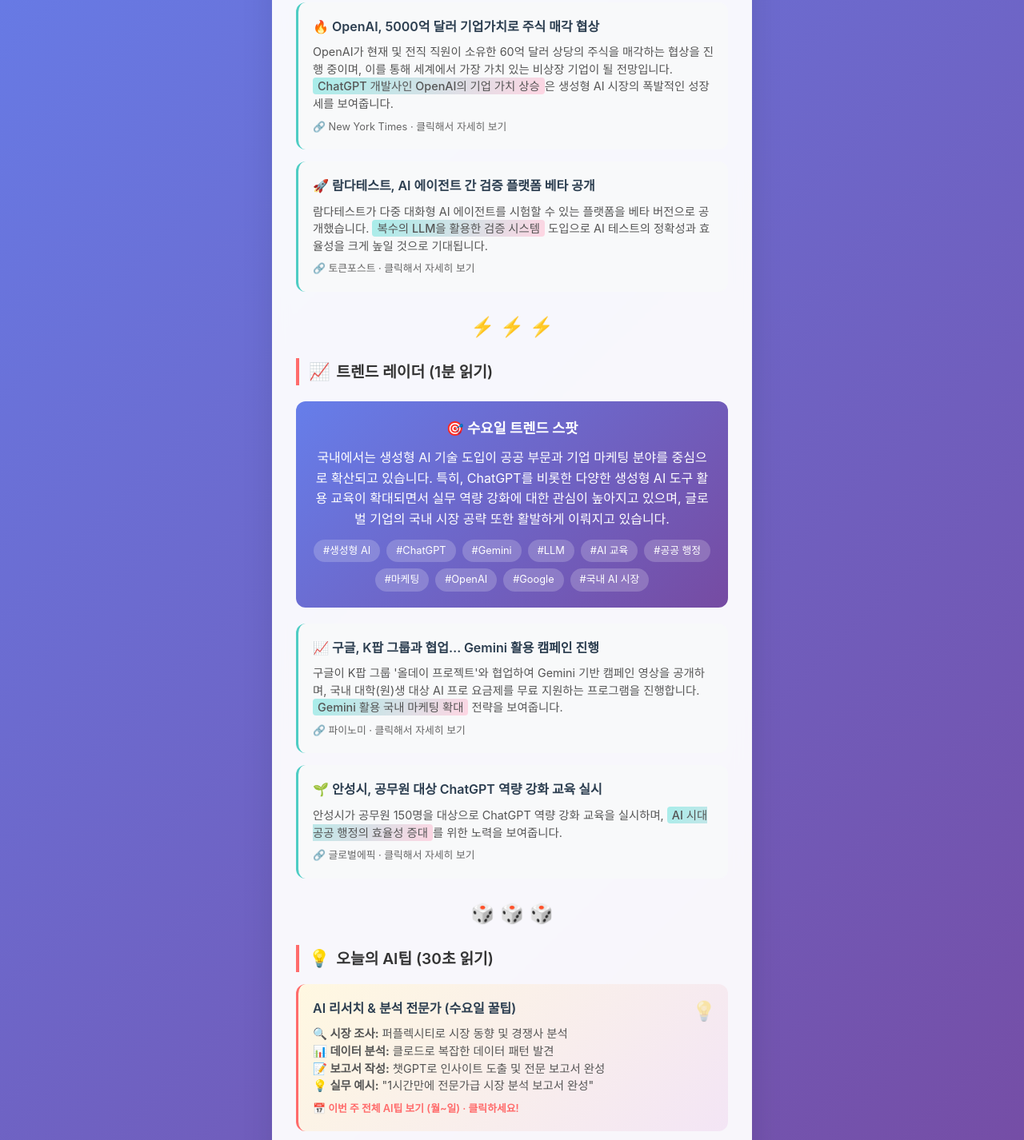
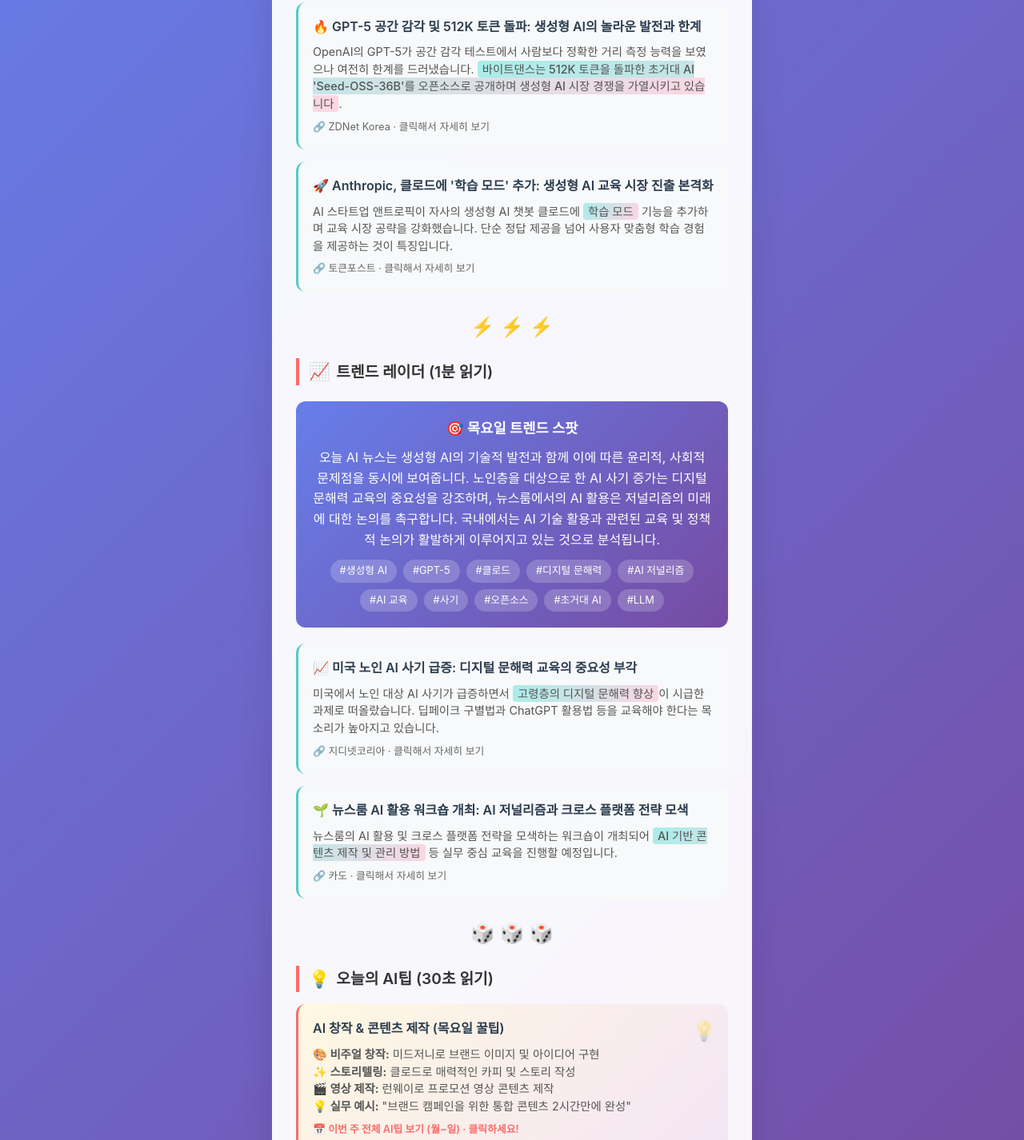
Before and after one commit to chrisryugj/AIDo, a plain HTML site: page index.html in a window 1280 px wide. Shown: the part 251-1677 px from the top of the page at 80% size. Drawn offline with Linux system fonts and the light colour scheme.

Commit message:
Update index.html

```diff
--- a/index.html
+++ b/index.html
@@ -9,8 +9,8 @@
     <!-- Open Graph / Facebook -->
     <meta property="og:type" content="website">
     <meta property="og:url" content="https://chrisryugj.github.io/AIDo/">
-    <meta property="og:title" content="AI.Do 일일뉴스 (25.08.20.수) - 3분 완독! 오늘의 AI 소식">
-    <meta property="og:description" content="OpenAI의 5000억 달러 기업가치, 람다테스트의 AI 에이전트 검증 플랫폼, 구글의 K팝 협업 등 생성형 AI 최신 소식과 국내 AI 시장 동향을 담은 일일 뉴스입니다.">
+    <meta property="og:title" content="AI.Do 일일뉴스 (25.08.21.목) - 3분 완독! 오늘의 AI 소식">
+    <meta property="og:description" content="GPT-5의 공간 감각 발전과 512K 토큰 돌파, 클로드의 학습 모드 추가 등 생성형 AI 최신 소식과 노인 AI 사기, 뉴스룸 AI 활용 등 국내 AI 트렌드를 종합적으로 분석했습니다.">
     <meta property="og:image" content="https://chrisryugj.github.io/AIDo/images/aido-og-image.png">
     <meta property="og:image:width" content="1200">
     <meta property="og:image:height" content="630">
@@ -19,16 +19,16 @@
     <!-- Twitter -->
     <meta property="twitter:card" content="summary_large_image">
     <meta property="twitter:url" content="https://chrisryugj.github.io/AIDo/">
-    <meta property="twitter:title" content="AI.Do 일일뉴스 (25.08.20.수) - 3분 완독! 오늘의 AI 소식">
-    <meta property="twitter:description" content="OpenAI의 5000억 달러 기업가치, 람다테스트의 AI 에이전트 검증 플랫폼, 구글의 K팝 협업 등 생성형 AI 최신 소식과 국내 AI 시장 동향을 담은 일일 뉴스입니다.">
+    <meta property="twitter:title" content="AI.Do 일일뉴스 (25.08.21.목) - 3분 완독! 오늘의 AI 소식">
+    <meta property="twitter:description" content="GPT-5의 공간 감각 발전과 512K 토큰 돌파, 클로드의 학습 모드 추가 등 생성형 AI 최신 소식과 노인 AI 사기, 뉴스룸 AI 활용 등 국내 AI 트렌드를 종합적으로 분석했습니다.">
     <meta property="twitter:image" content="https://chrisryugj.github.io/AIDo/images/aido-og-image.png">
 
     <!-- 네이버/다음 -->
-    <meta name="description" content="OpenAI의 5000억 달러 기업가치, 람다테스트의 AI 에이전트 검증 플랫폼, 구글의 K팝 협업 등 생성형 AI 최신 소식과 국내 AI 시장 동향을 담은 일일 뉴스입니다.">
-    <meta name="keywords" content="AI뉴스, 인공지능, 생성형 AI, ChatGPT, OpenAI, Google Gemini, 람다테스트, AI 교육, 국내 AI 시장, LLM, AI 테스트, K팝">
+    <meta name="description" content="GPT-5의 공간 감각 발전과 512K 토큰 돌파, 클로드의 학습 모드 추가 등 생성형 AI 최신 소식과 노인 AI 사기, 뉴스룸 AI 활용 등 국내 AI 트렌드를 종합적으로 분석했습니다.">
+    <meta name="keywords" content="AI뉴스, 인공지능, 생성형 AI, GPT-5, 클로드, Anthropic, OpenAI, 바이트댄스, Seed-OSS-36B, AI 사기, 디지털 문해력, AI 저널리즘, 뉴스룸, 교육, 오픈소스, 초거대 AI, LLM,  AI 트렌드, 한국 AI 시장">
     <meta name="author" content="류주임">
 
-    <title>AI.Do 일일뉴스(25.08.20.수)</title>
+    <title>AI.Do 일일뉴스(25.08.21.목)</title>
     <style>
         * {
             margin: 0;
@@ -553,7 +553,7 @@
 <body>
     <div class="container">
         <header class="header">
-            <div class="date">2025년 08월 20일 (수)</div>
+            <div class="date">2025년 08월 21일 (목)</div>
             <h1 class="title">AI.Do 일일뉴스</h1>
             <div class="subtitle">3분 완독! 오늘의 AI 소식</div>
         </header>
@@ -566,18 +566,18 @@
                 </h2>
 
 
-                <a href="https://www.nytimes.com/2025/08/19/technology/openai-chatgpt-stock-sale-valuation.html?partner=naver" target="_blank" class="news-item">
-                    <h3 class="news-title">🔥 OpenAI, 5000억 달러 기업가치로 주식 매각 협상</h3>
+                <a href="https://zdnet.co.kr/view/?no=20250820212905" target="_blank" class="news-item">
+                    <h3 class="news-title">🔥 GPT-5 공간 감각 및 512K 토큰 돌파: 생성형 AI의 놀라운 발전과 한계</h3>
                     <p class="news-content">
-                        OpenAI가 현재 및 전직 직원이 소유한 60억 달러 상당의 주식을 매각하는 협상을 진행 중이며, 이를 통해 세계에서 가장 가치 있는 비상장 기업이 될 전망입니다. <span class='highlight'>ChatGPT 개발사인 OpenAI의 기업 가치 상승</span>은 생성형 AI 시장의 폭발적인 성장세를 보여줍니다.
+                        OpenAI의 GPT-5가 공간 감각 테스트에서 사람보다 정확한 거리 측정 능력을 보였으나 여전히 한계를 드러냈습니다.  <span class='highlight'>바이트댄스는 512K 토큰을 돌파한 초거대 AI 'Seed-OSS-36B'를 오픈소스로 공개하며 생성형 AI 시장 경쟁을 가열시키고 있습니다</span>.
                     </p>
-                    <div class="external-link">🔗 New York Times · 클릭해서 자세히 보기</div>
+                    <div class="external-link">🔗 ZDNet Korea · 클릭해서 자세히 보기</div>
                 </a>
 
-                <a href="https://www.tokenpost.kr/news/ai/278306" target="_blank" class="news-item">
-                    <h3 class="news-title">🚀 람다테스트, AI 에이전트 간 검증 플랫폼 베타 공개</h3>
+                <a href="https://www.tokenpost.kr/news/ai/277018" target="_blank" class="news-item">
+                    <h3 class="news-title">🚀 Anthropic, 클로드에 '학습 모드' 추가: 생성형 AI 교육 시장 진출 본격화</h3>
                     <p class="news-content">
-                        람다테스트가 다중 대화형 AI 에이전트를 시험할 수 있는 플랫폼을 베타 버전으로 공개했습니다. <span class='highlight'>복수의 LLM을 활용한 검증 시스템</span> 도입으로 AI 테스트의 정확성과 효율성을 크게 높일 것으로 기대됩니다.
+                        AI 스타트업 앤트로픽이 자사의 생성형 AI 챗봇 클로드에 <span class='highlight'>학습 모드</span> 기능을 추가하며 교육 시장 공략을 강화했습니다. 단순 정답 제공을 넘어 사용자 맞춤형 학습 경험을 제공하는 것이 특징입니다.
                     </p>
                     <div class="external-link">🔗 토큰포스트 · 클릭해서 자세히 보기</div>
                 </a>
@@ -593,38 +593,38 @@
                 </h2>
 
                 <div class="trend-box">
-                    <div class="trend-title">🎯 수요일 트렌드 스팟</div>
-                    <p>국내에서는 생성형 AI 기술 도입이 공공 부문과 기업 마케팅 분야를 중심으로 확산되고 있습니다.  특히, ChatGPT를 비롯한 다양한 생성형 AI 도구 활용 교육이 확대되면서 실무 역량 강화에 대한 관심이 높아지고 있으며,  글로벌 기업의 국내 시장 공략 또한 활발하게 이뤄지고 있습니다.</p>
+                    <div class="trend-title">🎯 목요일 트렌드 스팟</div>
+                    <p>오늘 AI 뉴스는 생성형 AI의 기술적 발전과 함께 이에 따른 윤리적, 사회적 문제점을 동시에 보여줍니다.  노인층을 대상으로 한 AI 사기 증가는 디지털 문해력 교육의 중요성을 강조하며,  뉴스룸에서의 AI 활용은 저널리즘의 미래에 대한 논의를 촉구합니다.  국내에서는 AI 기술 활용과 관련된 교육 및 정책적 논의가 활발하게 이루어지고 있는 것으로 분석됩니다.</p>
                     <div class="keywords">
                         <span class="keyword">#생성형 AI</span>
-                        <span class="keyword">#ChatGPT</span>
-                        <span class="keyword">#Gemini</span>
+                        <span class="keyword">#GPT-5</span>
+                        <span class="keyword">#클로드</span>
+                        <span class="keyword">#디지털 문해력</span>
+                        <span class="keyword">#AI 저널리즘</span>
+                        <span class="keyword">#AI 교육</span>
+                        <span class="keyword">#사기</span>
+                        <span class="keyword">#오픈소스</span>
+                        <span class="keyword">#초거대 AI</span>
                         <span class="keyword">#LLM</span>
-                        <span class="keyword">#AI 교육</span>
-                        <span class="keyword">#공공 행정</span>
-                        <span class="keyword">#마케팅</span>
-                        <span class="keyword">#OpenAI</span>
-                        <span class="keyword">#Google</span>
-                        <span class="keyword">#국내 AI 시장</span>
 
                     </div>
                 </div>
 
 
-                <a href="http://www.finomy.com/news/articleView.html?idxno=236773" target="_blank" class="news-item">
-                    <h3 class="news-title">📈 구글, K팝 그룹과 협업… Gemini 활용 캠페인 진행</h3>
+                <a href="http://www.g-enews.com/ko-kr/news/article/news_all/202508201653083685fbbec65dfb_1/article.html" target="_blank" class="news-item">
+                    <h3 class="news-title">📈 미국 노인 AI 사기 급증: 디지털 문해력 교육의 중요성 부각</h3>
                     <p class="news-content">
-                        구글이 K팝 그룹 '올데이 프로젝트'와 협업하여 Gemini 기반 캠페인 영상을 공개하며, 국내 대학(원)생 대상 AI 프로 요금제를 무료 지원하는 프로그램을 진행합니다. <span class='highlight'>Gemini 활용 국내 마케팅 확대</span> 전략을 보여줍니다.
+                        미국에서 노인 대상 AI 사기가 급증하면서 <span class='highlight'>고령층의 디지털 문해력 향상</span>이 시급한 과제로 떠올랐습니다.  딥페이크 구별법과 ChatGPT 활용법 등을 교육해야 한다는 목소리가 높아지고 있습니다.
                     </p>
-                    <div class="external-link">🔗 파이노미 · 클릭해서 자세히 보기</div>
+                    <div class="external-link">🔗 지디넷코리아 · 클릭해서 자세히 보기</div>
                 </a>
 
-                <a href="http://www.globalepic.co.kr/view.php?ud=2025081915210626245f69d33b22_29" target="_blank" class="news-item">
-                    <h3 class="news-title">🌱 안성시, 공무원 대상 ChatGPT 역량 강화 교육 실시</h3>
+                <a href="https://www.kado.net/news/articleView.html?idxno=2000463" target="_blank" class="news-item">
+                    <h3 class="news-title">🌱 뉴스룸 AI 활용 워크숍 개최: AI 저널리즘과 크로스 플랫폼 전략 모색</h3>
                     <p class="news-content">
-                        안성시가 공무원 150명을 대상으로 ChatGPT 역량 강화 교육을 실시하며, <span class='highlight'>AI 시대 공공 행정의 효율성 증대</span>를 위한 노력을 보여줍니다.
+                        뉴스룸의 AI 활용 및 크로스 플랫폼 전략을 모색하는 워크숍이 개최되어 <span class='highlight'>AI 기반 콘텐츠 제작 및 관리 방법</span> 등 실무 중심 교육을 진행할 예정입니다.
                     </p>
-                    <div class="external-link">🔗 글로벌에픽 · 클릭해서 자세히 보기</div>
+                    <div class="external-link">🔗 카도 · 클릭해서 자세히 보기</div>
                 </a>
 
             </section>
@@ -638,9 +638,9 @@
                 </h2>
 
                 <div class="news-item tip-item" onclick="showWeeklyTips()">
-                    <h3 class="news-title">AI 리서치 & 분석 전문가 (수요일 꿀팁)</h3>
+                    <h3 class="news-title">AI 창작 & 콘텐츠 제작 (목요일 꿀팁)</h3>
                     <p class="news-content">
-                        <strong>🔍 시장 조사:</strong> 퍼플렉시티로 시장 동향 및 경쟁사 분석<br><strong>📊 데이터 분석:</strong> 클로드로 복잡한 데이터 패턴 발견<br><strong>📝 보고서 작성:</strong> 챗GPT로 인사이트 도출 및 전문 보고서 완성<br><strong>💡 실무 예시:</strong> "1시간만에 전문가급 시장 분석 보고서 완성"
+                        <strong>🎨 비주얼 창작:</strong> 미드저니로 브랜드 이미지 및 아이디어 구현<br><strong>✨ 스토리텔링:</strong> 클로드로 매력적인 카피 및 스토리 작성<br><strong>🎬 영상 제작:</strong> 런웨이로 프로모션 영상 콘텐츠 제작<br><strong>💡 실무 예시:</strong> "브랜드 캠페인을 위한 통합 콘텐츠 2시간만에 완성"
                     </p>
                     <div class="tip-link-text">
                         📅 이번 주 전체 AI팁 보기 (월~일) · 클릭하세요!
@@ -685,7 +685,7 @@
                     </div>
                 </div>
 
-                <div class="tip-day active" id="wednesday">
+                <div class="tip-day" id="wednesday">
                     <div class="day-header">
                         <span class="day-emoji">🔍</span>
                         <h3>수요일 - AI 리서치 & 분석 전문가</h3>
@@ -695,7 +695,7 @@
                     </div>
                 </div>
 
-                <div class="tip-day" id="thursday">
+                <div class="tip-day active" id="thursday">
                     <div class="day-header">
                         <span class="day-emoji">🎨</span>
                         <h3>목요일 - AI 창작 & 콘텐츠 제작</h3>
@@ -752,7 +752,7 @@
             modal.style.display = 'block';
             document.body.style.overflow = 'hidden';
 
-            // 모달이 표시된 후 wednesday(active) 섹션으로 스크롤
+            // 모달이 표시된 후 thursday(active) 섹션으로 스크롤
             setTimeout(() => {
                 const activeDay = modal.querySelector('.tip-day.active');
                 if (activeDay) {
```
